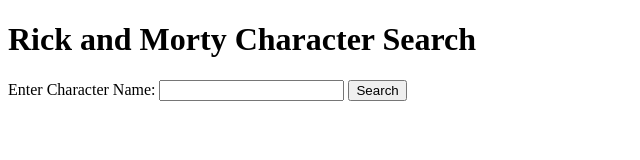
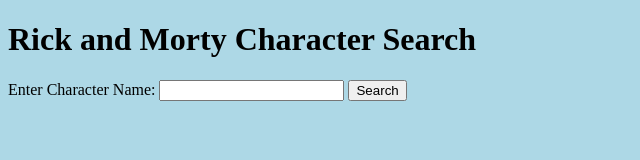
Before and after one commit to A-Ou642/A-Ou642.github.io, a plain HTML site: page hw3/index.html in a window 1280 px wide. Shown: the whole page, without its empty margins (0-640 px from the left). Drawn offline with Linux system fonts and the light colour scheme.

Commit message:
changed color

```diff
--- a/hw3/css/styles.css
+++ b/hw3/css/styles.css
@@ -1,3 +1,3 @@
 body {
-    background-color: f0f8ff;
+    background-color: lightblue
 }
```
